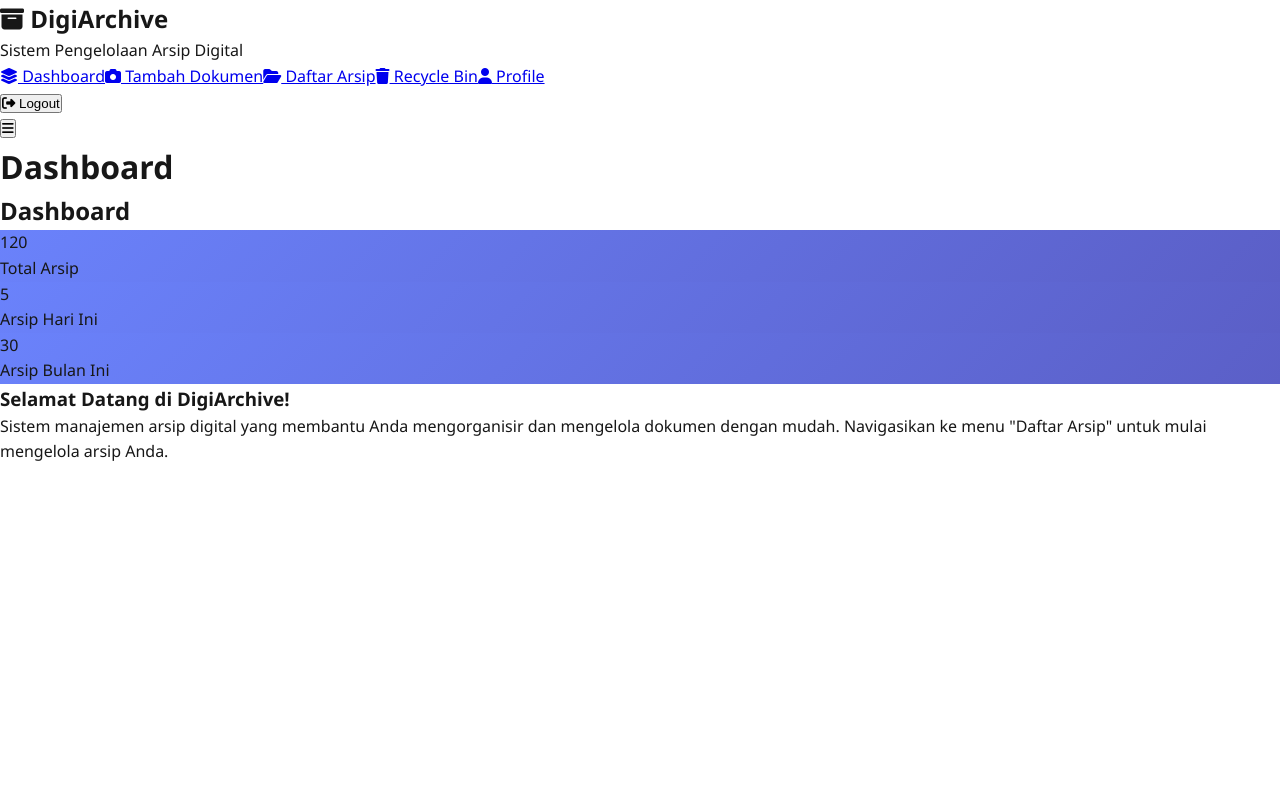
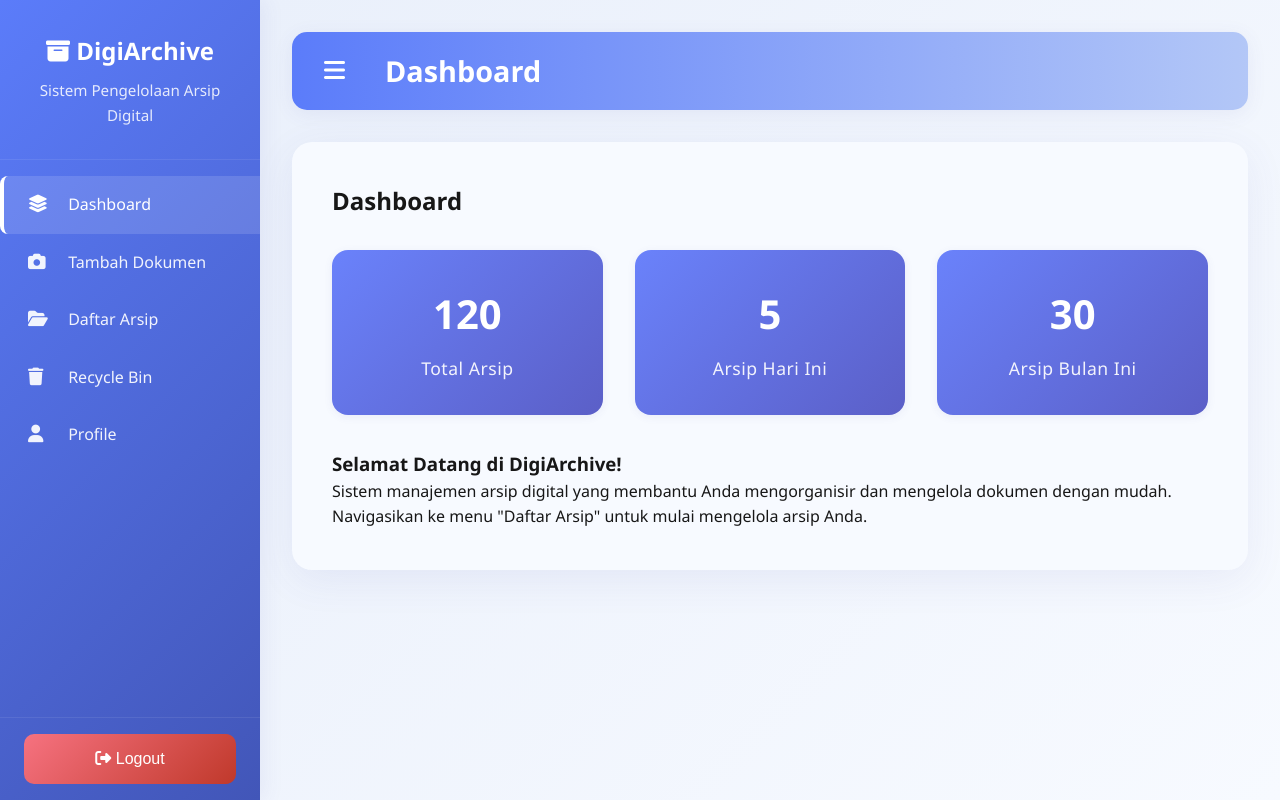
Before and after one commit to anisaramadhani/DigiArchive, a Next.js app: page /dashboard in a window 1280 px wide. Built offline with nearby package versions, Linux system fonts and the light colour scheme; sample sign-in values are in the browser's storage.

Commit message:
Update Dashboard.css

```diff
--- a/app/globals.css
+++ b/app/globals.css
@@ -761,3 +761,249 @@ body {
   background: var(--background);
   color: var(--foreground);
 }
+
+/* --- Dashboard styles (from style/Dashboard.css) --- */
+/* Color Palette */
+:root {
+  --primary: #5b7cfa;
+  --primary-dark: #4256b8;
+  --accent: #b3c7f7;
+  --accent2: #eaf0fb;
+  --success: #3ecf8e;
+  --danger: #f67280;
+  --warning: #ffe082;
+  --text-dark: #263159;
+  --text-accent: #4a6fa5;
+  --background: #f7faff;
+  --border: #dde6f7;
+}
+
+/* Sidebar Styles */
+.sidebar {
+  position: fixed;
+  left: 0;
+  top: 0;
+  width: 260px;
+  height: 100vh;
+  background: linear-gradient(135deg, var(--primary) 0%, var(--primary-dark) 100%);
+  box-shadow: 4px 0 20px rgba(80,80,160,0.08);
+  z-index: 1000;
+  transition: transform 0.3s ease;
+}
+
+.sidebar.collapsed {
+  transform: translateX(-260px);
+}
+
+.sidebar-header {
+  padding: 2rem 1.5rem;
+  border-bottom: 1px solid rgba(255,255,255,0.08);
+  text-align: center;
+}
+
+.sidebar-header h1 {
+  color: #fff;
+  font-size: 1.5rem;
+  font-weight: 700;
+  margin-bottom: 0.5rem;
+}
+
+.sidebar-header p {
+  color: rgba(255,255,255,0.85);
+  font-size: 0.95rem;
+}
+
+.sidebar-nav {
+  padding: 1rem 0;
+}
+
+.nav-item {
+  display: block;
+  padding: 1rem 1.5rem;
+  color: rgba(255,255,255,0.92);
+  text-decoration: none;
+  transition: all 0.3s;
+  border-left: 4px solid transparent;
+  font-weight: 500;
+  border-radius: 8px 0 0 8px;
+}
+
+.nav-item:hover, .nav-item.active {
+  background: rgba(255,255,255,0.13);
+  color: #fff;
+  border-left-color: #fff;
+}
+
+.nav-item i {
+  width: 20px;
+  margin-right: 1rem;
+  font-size: 1.1rem;
+}
+
+.sidebar-footer {
+  position: absolute;
+  bottom: 0;
+  width: 100%;
+  padding: 1rem 1.5rem;
+  border-top: 1px solid rgba(255,255,255,0.08);
+}
+
+.logout-btn {
+  display: block;
+  width: 100%;
+  padding: 1rem;
+  background: linear-gradient(135deg, var(--danger), #c0392b);
+  color: #fff;
+  border-radius: 10px;
+  text-align: center;
+  border: none;
+  cursor: pointer;
+  font-size: 1rem;
+  font-weight: 500;
+  transition: box-shadow 0.2s, transform 0.2s;
+}
+
+.logout-btn:hover {
+  transform: translateY(-2px) scale(1.03);
+  box-shadow: 0 4px 15px rgba(231,76,60,0.18);
+}
+
+/* Main Content */
+.main-content {
+  margin-left: 260px;
+  padding: 2rem;
+  transition: margin-left 0.3s;
+  min-height: 100vh;
+  background: linear-gradient(135deg, var(--accent2) 0%, var(--background) 100%);
+}
+
+.main-content.expanded {
+  margin-left: 0;
+}
+
+/* Top Bar */
+.top-bar {
+  background: linear-gradient(90deg, var(--primary) 0%, var(--accent) 100%);
+  border-radius: 15px;
+  padding: 1rem 1.5rem;
+  margin-bottom: 2rem;
+  display: flex;
+  align-items: center;
+  box-shadow: 0 4px 20px rgba(80,80,160,0.08);
+}
+
+.menu-toggle {
+  background: none;
+  border: none;
+  color: #fff;
+  font-size: 1.5rem;
+  cursor: pointer;
+  margin-right: 1rem;
+  padding: 0.5rem;
+  border-radius: 8px;
+  transition: background 0.3s;
+}
+
+.menu-toggle:hover {
+  background: rgba(255,255,255,0.13);
+}
+
+.page-title {
+  color: #fff;
+  font-size: 1.8rem;
+  font-weight: 700;
+  margin-left: 1rem;
+}
+
+/* Content Card */
+.content-card {
+  background: var(--background);
+  backdrop-filter: blur(10px);
+  border-radius: 20px;
+  box-shadow: 0 10px 40px rgba(80,80,160,0.08);
+  padding: 2.5rem;
+  margin-bottom: 2rem;
+}
+
+/* Dashboard Cards */
+.dashboard-cards {
+  display: flex;
+  gap: 2rem;
+  margin-bottom: 4rem;
+  flex-wrap: wrap;
+}
+.dashboard-card {
+  flex: 1;
+  min-width: 200px;
+  text-align: center;
+  border-radius: 16px;
+  box-shadow: 0 2px 8px rgba(80,80,160,0.08);
+  padding: 2rem 2.5rem;
+  background: linear-gradient(135deg, var(--primary) 0%, var(--accent) 100%);
+  color: #fff;
+  position: relative;
+  opacity: 1;
+  transform: translateY(30px);
+  transition:
+    box-shadow 0.2s,
+    transform 0.5s cubic-bezier(.4,2,.3,1),
+    opacity 0.5s;
+  cursor: pointer;
+}
+.dashboard-card.show {
+  opacity: 1;
+  transform: translateY(0);
+}
+.dashboard-card:hover {
+  box-shadow: 0 8px 24px rgba(80,80,160,0.18);
+  transform: translateY(-8px) scale(1);
+  background: linear-gradient(135deg, var(--primary-dark) 0%, var(--primary) 100%);
+}
+
+.dashboard-card-value {
+  font-size: 2.5rem;
+  font-weight: bold;
+  margin-bottom: 0.5rem;
+}
+.dashboard-card-label {
+  font-size: 1.1rem;
+  letter-spacing: 0.5px;
+  opacity: 0.92;
+}
+
+/* Responsive */
+@media (max-width: 1100px) {
+  .dashboard-cards {
+    flex-direction: column;
+    gap: 1.2rem;
+  }
+  .main-content {
+    padding: 1rem;
+  }
+  .content-card {
+    padding: 1.2rem;
+  }
+}
+@media (max-width: 900px) {
+  .sidebar {
+    width: 200px;
+  }
+  .main-content {
+    margin-left: 0;
+    padding: 1rem;
+  }
+  .sidebar.collapsed {
+    transform: translateX(-200px);
+  }
+}
+@media (max-width: 600px) {
+  .top-bar {
+    flex-direction: column;
+    align-items: flex-start;
+    padding: 0.7rem 0.7rem;
+  }
+  .page-title {
+    font-size: 1.2rem;
+    margin-left: 0.5rem;
+  }
+}
```
